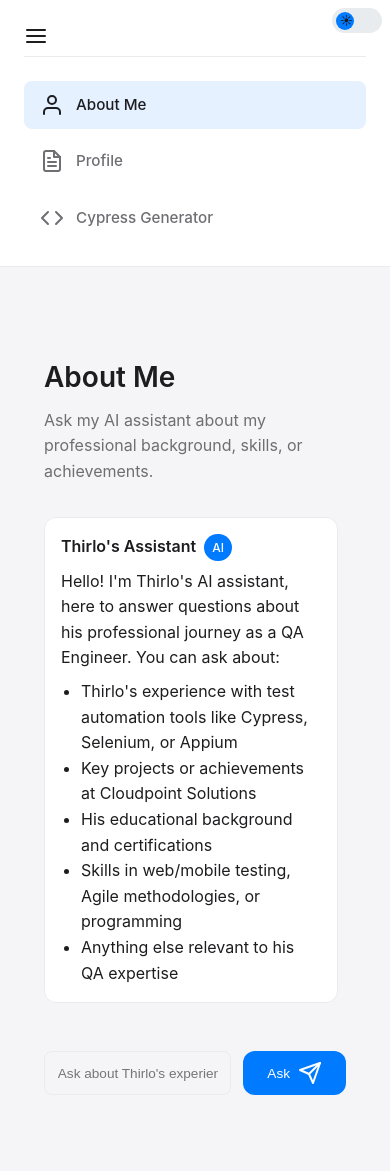
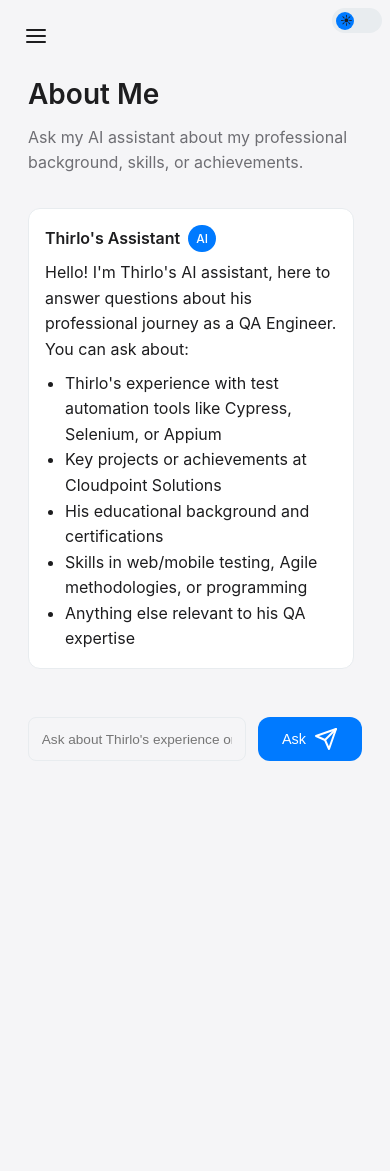
Before and after one commit to Thirlo401/QA-Testing-Tool, a Flask app: page / in a window 390 px wide. After the commit the page ends 761 px from the top, so only its background shows below. Run offline with Flask 3, Linux system fonts and the light colour scheme; some libraries are stand-ins or nearby versions.

Commit message:
Update index.html

```diff
--- a/templates/index.html
+++ b/templates/index.html
@@ -1,16 +1,15 @@
-
 <!DOCTYPE html>
 <html lang="en">
 <head>
     <meta charset="UTF-8">
-    <meta name="viewport" content="width=device-width, initial-scale=1.0">
+    <meta name="viewport" content="width=device-width, initial-scale=1.0, shrink-to-fit=no">
+    <meta name="description" content="Portfolio of Thirlo, a QA Engineer specializing in test automation with Cypress, Selenium, and more.">
     <title>Thirlo - QA Engineer & AI Portfolio</title>
-    <script src="https://cdnjs.cloudflare.com/ajax/libs/axios/1.6.2/axios.min.js"></script>
-    <script src="https://cdnjs.cloudflare.com/ajax/libs/ace/1.32.2/ace.js"></script>
-    <script src="https://unpkg.com/feather-icons"></script>
+    <script defer src="https://cdnjs.cloudflare.com/ajax/libs/axios/1.6.2/axios.min.js"></script>
+    <script defer src="https://cdnjs.cloudflare.com/ajax/libs/ace/1.32.2/ace.js"></script>
+    <script defer src="https://unpkg.com/feather-icons"></script>
     <link href="https://fonts.googleapis.com/css2?family=Inter:wght@300;400;500;600;700&display=swap" rel="stylesheet">
     <style>
-        /* Existing styles remain unchanged */
         :root {
             --background: #F5F5F7;
             --card: #FFFFFF;
@@ -42,12 +41,14 @@
         }
 
         body {
-            font-family: -apple-system, BlinkMacSystemFont, 'San Francisco', 'Helvetica Neue', Arial, sans-serif;
+            font-family: -apple-system, BlinkMacSystemFont, 'Inter', 'Helvetica Neue', Arial, sans-serif;
             background-color: var(--background);
             color: var(--text);
             line-height: 1.6;
             overflow-x: hidden;
             transition: background-color 0.3s ease, color 0.3s ease;
+            -webkit-font-smoothing: antialiased;
+            -moz-osx-font-smoothing: grayscale;
         }
 
         .container {
@@ -97,11 +99,17 @@
             display: flex;
             align-items: center;
             gap: 0.75rem;
+            min-height: 44px;
         }
 
         .sidebar a:hover, .sidebar a.active {
             color: var(--text);
             background-color: var(--highlight);
+        }
+
+        .sidebar a:focus {
+            outline: 2px solid var(--accent);
+            outline-offset: 2px;
         }
 
         .sidebar a i {
@@ -117,6 +125,8 @@
             z-index: 1100;
             cursor: pointer;
             padding: 0.5rem;
+            min-height: 44px;
+            min-width: 44px;
         }
 
         .hamburger i {
@@ -275,6 +316,7 @@
             overflow-y: auto;
             margin-bottom: 1.5rem;
             padding-right: 0.5rem;
+            -webkit-overflow-scrolling: touch;
         }
 
         .message {
@@ -600,27 +672,10 @@
             to { opacity: 1; transform: translateY(0); }
         }
 
-        @media (max-width: 768px) {
-            .container {
-                flex-direction: column;
-            }
-
+        /* Unified media query for tablet and mobile: hide sidebar, show hamburger and mobile-menu */
+        @media (max-width: 1024px) {
             .sidebar {
-                width: 100%;
-                height: auto;
-                position: relative;
-                border-right: none;
-                border-bottom: 1px solid var(--border);
-            }
-
-            .main-content {
-                margin-left: 0;
-                width: 100%;
-            }
-
-            .about-container {
-                height: auto;
-                min-height: calc(100vh - 8rem);
+                display: none;
             }
 
             .hamburger {
@@ -629,6 +684,26 @@
 
             .mobile-menu {
                 display: flex;
+            }
+
+            .main-content {
+                margin-left: 0;
+                width: 100%;
+            }
+        }
+
+        @media (max-width: 768px) {
+            .container {
+                flex-direction: column;
+            }
+
+            .main-content {
+                padding: 1rem;
+            }
+
+            .about-container {
+                height: auto;
+                min-height: calc(100vh - 8rem);
             }
 
             section.active {
@@ -762,11 +837,6 @@
                 padding: 0.6rem 0.8rem;
             }
 
-            button {
-                font-size: 0.85rem;
-                padding: 0.4rem 0.6rem;
-            }
-
             .editor-container #editor {
                 height: 300px;
             }
@@ -776,39 +846,74 @@
                 padding: 0.5rem 0.75rem;
             }
         }
+
+        @media (max-width: 375px) {
+            .hamburger {
+                top: 0.5rem;
+                left: 0.5rem;
+            }
+
+            .theme-toggle {
+                top: 0.5rem;
+                right: 0.5rem;
+                width: 40px;
+                height: 20px;
+            }
+
+            .theme-toggle::before {
+                width: 14px;
+                height: 14px;
+            }
+
+            [data-theme="dark"] .theme-toggle::before {
+                transform: translateX(20px);
+            }
+
+            .theme-toggle .icon {
+                font-size: 10px;
+            }
+
+            .search-button, button {
+                padding: 0.4rem 0.6rem;
+                font-size: 0.8rem;
+            }
+        }
     </style>
 </head>
 <body>
-    <div class="hamburger" onclick="toggleMobileMenu()">
-        <i data-feather="menu"></i>
+    <div class="hamburger" onclick="toggleMobileMenu()" aria-label="Open navigation menu">
+        <i data-feather="menu" aria-hidden="true"></i>
     </div>
 
-    <nav class="sidebar">
+    <nav class="sidebar" aria-label="Main navigation">
         <div class="sidebar-header">
+            <h1><i data-feather="user" aria-hidden="true"></i>Thirlo's Portfolio</h1>
         </div>
-        <a href="#about-me" class="nav-link active"><i data-feather="user"></i>About Me</a>
-        <a href="#profile" class="nav-link"><i data-feather="file-text"></i>Profile</a>
-        <a href="#cypress" class="nav-link"><i data-feather="code"></i>Cypress Generator</a>
+        <a href="#about-me" class="nav-link active" aria-current="page"><i data-feather="user" aria-hidden="true"></i>About Me</a>
+        <a href="#profile" class="nav-link"><i data-feather="file-text" aria-hidden="true"></i>Profile</a>
+        <a href="#cypress" class="nav-link"><i data-feather="code" aria-hidden="true"></i>Cypress Generator</a>
     </nav>
 
-    <nav class="mobile-menu">
-        <a href="#about-me" class="nav-link active"><i data-feather="user"></i>About Me</a>
-        <a href="#profile" class="nav-link"><i data-feather="file-text"></i>Profile</a>
-        <a href="#cypress" class="nav-link"><i data-feather="code"></i>Cypress Generator</a>
+    <nav class="mobile-menu" aria-label="Mobile navigation">
+        <div class="mobile-menu-close" onclick="toggleMobileMenu()" aria-label="Close navigation menu">
+            <i data-feather="x" aria-hidden="true"></i>
+        </div>
+        <a href="#about-me" class="nav-link active" aria-current="page"><i data-feather="user" aria-hidden="true"></i>About Me</a>
+        <a href="#profile" class="nav-link"><i data-feather="file-text" aria-hidden="true"></i>Profile</a>
+        <a href="#cypress" class="nav-link"><i data-feather="code" aria-hidden="true"></i>Cypress Generator</a>
     </nav>
 
-    <div class="theme-toggle" onclick="toggleTheme()">
-        <span class="icon sun">☀</span>
-        <span class="icon moon">☾</span>
+    <div class="theme-toggle" onclick="toggleTheme()" aria-label="Toggle between light and dark theme">
+        <span class="icon sun" aria-hidden="true">☀</span>
+        <span class="icon moon" aria-hidden="true">☾</span>
     </div>
 
     <div class="container">
-        <main class="main-content">
-            <!-- About Me Section (Replaces AI Assistant) -->
-            <section id="about-me" class="section active">
+        <main class="main-content" role="main">
+            <section id="about-me" class="section active" aria-labelledby="about-me-heading">
                 <div class="about-container">
                     <div class="about-header">
-                        <h2>About Me</h2>
+                        <h2 id="about-me-heading">About Me</h2>
                         <p>Ask my AI assistant about my professional background, skills, or achievements.</p>
                     </div>
 
@@ -832,27 +937,26 @@
                     </div>
 
                     <div class="input-container">
-                        <input type="text" class="search-input" id="ai-question" placeholder="Ask about Thirlo's experience or skills...">
-                        <button class="search-button" id="ask-button" onclick="askAI()">
+                        <input type="text" class="search-input" id="ai-question" placeholder="Ask about Thirlo's experience or skills..." aria-label="Ask about Thirlo's experience or skills">
+                        <button class="search-button" id="ask-button" onclick="askAI()" aria-label="Submit question to AI assistant">
                             <span>Ask</span>
-                            <i data-feather="send"></i>
+                            <i data-feather="send" aria-hidden="true"></i>
                         </button>
                     </div>
                 </div>
             </section>
 
-            <!-- Profile Section (Renamed from About) -->
-            <section id="profile" class="section">
+            <section id="profile" class="section" aria-labelledby="profile-heading">
                 <div class="section-content">
                     <div class="profile-header">
-                        <img src="static/images/IMG_0069.jpg" alt="Thirlo" class="profile-image">
+                        <img src="static/images/IMG_0069.webp" alt="Portrait of Thirlo" class="profile-image">
                         <div class="profile-info">
-                            <h1>Thirlo</h1>
+                            <h1 id="profile-heading">Thirlo</h1>
                             <h2>Intermediate Tester</h2>
                             <div class="social-links">
-                                <a href="https://www.linkedin.com/in/thirlo-fredericks-80b27a136/" target="_blank">LinkedIn</a>
-                                <a href="https://github.com/Thirlo401/" target="_blank">GitHub</a>
-                                <a href="/files/resume-cv.pdf" target="_blank">Download CV</a>
+                                <a href="https://www.linkedin.com/in/thirlo-fredericks-80b27a136/" target="_blank" aria-label="Visit Thirlo's LinkedIn profile">LinkedIn</a>
+                                <a href="https://github.com/Thirlo401/" target="_blank" aria-label="Visit Thirlo's GitHub profile">GitHub</a>
+                                <a href="/files/resume-cv.pdf" target="_blank" aria-label="Download Thirlo's CV">Download CV</a>
                             </div>
                         </div>
                     </div>
@@ -873,18 +977,18 @@
                 </div>
             </section>
 
-            <!-- Cypress Tool Section -->
-            <section id="cypress" class="section">
+            <section id="cypress" class="section" aria-labelledby="cypress-heading">
                 <div class="section-content tool-section">
-                    <h2>Cypress Test Generator</h2>
+                    <h2 id="cypress-heading">Cypress Test Generator</h2>
                     <p>Generate comprehensive Cypress test scripts for any web application instantly. Simply enter the URL below and let the magic happen.</p>
 
                     <div class="form-group">
                         <label for="url">Website URL</label>
-                        <input type="text" id="url" placeholder="https://example.com">
+                        <input type="text" id="url" placeholder="https://example.com" aria-label="Enter website URL for Cypress test generation">
+                        <span class="form-error" id="url-error">Please enter a valid URL (e.g., https://example.com).</span>
                     </div>
 
-                    <button onclick="generateScript()" id="generateBtn">
+                    <button onclick="generateScript()" id="generateBtn" aria-label="Generate Cypress test script">
                         <span>Generate Test Script</span>
                     </button>
 
@@ -930,6 +1034,7 @@
 
             const navLinks = document.querySelectorAll('.nav-link');
             const sections = document.querySelectorAll('.section');
+            const mobileMenu = document.querySelector('.mobile-menu');
 
             navLinks.forEach(link => {
                 link.addEventListener('click', (e) => {
@@ -946,7 +1051,10 @@
                         }
                     });
 
-                    document.querySelector('.mobile-menu').classList.remove('active');
+                    // Collapse mobile menu when a link is clicked
+                    if (window.innerWidth <= 1024) {
+                        mobileMenu.classList.remove('active');
+                    }
                     window.scrollTo({ top: 0, behavior: 'smooth' });
                 });
             });
@@ -954,30 +1062,45 @@
             if (localStorage.getItem('theme') === 'dark') {
                 document.documentElement.setAttribute('data-theme', 'dark');
             }
+
+            document.querySelector('.theme-toggle').addEventListener('keypress', (e) => {
+                if (e.key === 'Enter' || e.key === ' ') {
+                    toggleTheme();
+                }
+            });
         });
 
         function toggleTheme() {
             const currentTheme = document.documentElement.getAttribute('data-theme');
+            const themeToggle = document.querySelector('.theme-toggle');
             if (currentTheme === 'dark') {
                 document.documentElement.removeAttribute('data-theme');
                 localStorage.setItem('theme', 'light');
+                themeToggle.setAttribute('aria-checked', 'false');
             } else {
                 document.documentElement.setAttribute('data-theme', 'dark');
                 localStorage.setItem('theme', 'dark');
+                themeToggle.setAttribute('aria-checked', 'true');
             }
         }
 
         function toggleMobileMenu() {
-            document.querySelector('.mobile-menu').classList.toggle('active');
+            const mobileMenu = document.querySelector('.mobile-menu');
+            mobileMenu.classList.toggle('active');
         }
 
         async function askAI() {
-            const question = document.getElementById('ai-question').value;
+            const questionInput = document.getElementById('ai-question');
+            const question = questionInput.value.trim();
             const button = document.getElementById('ask-button');
             const chat = document.getElementById('chat-container');
 
-            if (!question) return;
+            if (!question) {
+                questionInput.classList.add('error');
+                return;
+            }
 
+            questionInput.classList.remove('error');
             chat.innerHTML += `
                 <div class="message message-user">
                     <div class="message-header">
@@ -990,7 +1113,7 @@
             `;
 
             button.disabled = true;
-            button.innerHTML = '<span>Thinking</span><i data-feather="loader"></i>';
+            button.innerHTML = '<span>Thinking</span><i data-feather="loader" aria-hidden="true"></i>';
             feather.replace();
 
             chat.scrollTop = chat.scrollHeight;
@@ -1022,7 +1145,7 @@
                     </div>
                 `;
 
-                document.getElementById('ai-question').value = '';
+                questionInput.value = '';
 
             } catch (error) {
                 console.error('AI error:', error);
@@ -1039,7 +1162,7 @@
                 `;
             } finally {
                 button.disabled = false;
-                button.innerHTML = '<span>Ask</span><i data-feather="send"></i>';
+                button.innerHTML = '<span>Ask</span><i data-feather="send" aria-hidden="true"></i>';
                 feather.replace();
                 chat.scrollTop = chat.scrollHeight;
             }
@@ -1053,13 +1176,21 @@
 
         async function generateScript() {
             const urlInput = document.getElementById('url');
+            const urlError = document.getElementById('url-error');
             const generateBtn = document.getElementById('generateBtn');
             const editorContainer = document.getElementById('editorContainer');
 
-            if (!urlInput.value) {
+            const url = urlInput.value.trim();
+            const urlPattern = /^https?:\/\/[^\s/$.?#].[^\s]*$/;
+            if (!url || !urlPattern.test(url)) {
+                urlInput.classList.add('error');
+                urlError.style.display = 'block';
                 showStatus('Please enter a valid URL', 'error');
                 return;
             }
+
+            urlInput.classList.remove('error');
+            urlError.style.display = 'none';
 
             generateBtn.disabled = true;
             generateBtn.innerHTML = '<span>Generating</span><span class="loading-spinner"></span>';
@@ -1067,7 +1198,7 @@
 
             try {
                 const response = await axios.post('/api/generate', {
-                    url: urlInput.value
+                    url: url
                 });
 
                 editorContainer.style.display = 'block';
@@ -1111,6 +1242,9 @@
             statusDiv.textContent = message;
             statusDiv.style.display = 'block';
             statusDiv.className = `status ${type}`;
+            setTimeout(() => {
+                statusDiv.style.display = 'none';
+            }, 5000);
         }
     </script>
 </body>
```
Also changed, not shown: other parts of templates/index.html (+73 -11 lines).
